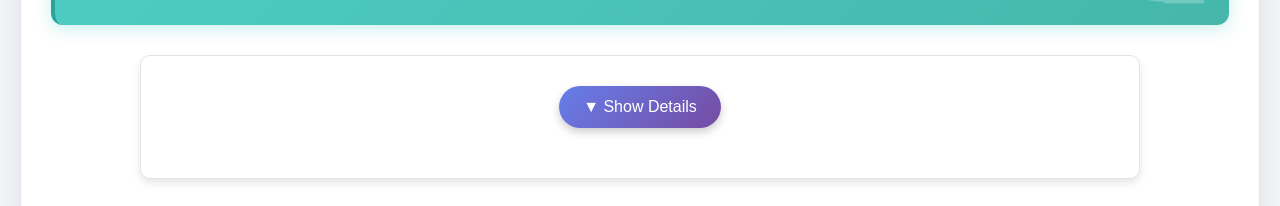
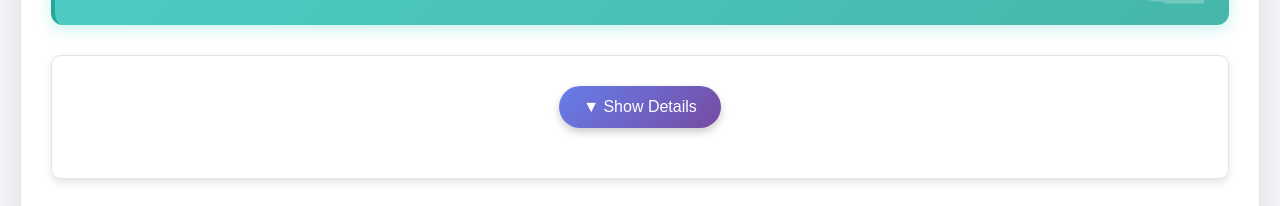
Before and after one commit to thomaslindgaard/VacationCalculator-2, a plain HTML site: page index.html in a window 1280 px wide. Shown: the part 381-587 px from the top of the page. Drawn offline with Linux system fonts and the light colour scheme.

Commit message:
Make details pane use full with also when hidden

```diff
--- a/index.html
+++ b/index.html
@@ -155,9 +155,7 @@
         padding: 30px;
         box-shadow: 0 4px 8px var(--card-shadow);
         border: 1px solid var(--border-color);
-        max-width: 100%;
-        width: fit-content;
-        min-width: 1000px;
+        width: 100%;
       }
 
       .periods-table h2 {
```
